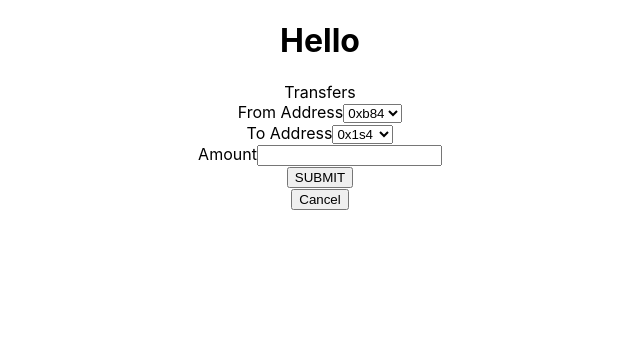
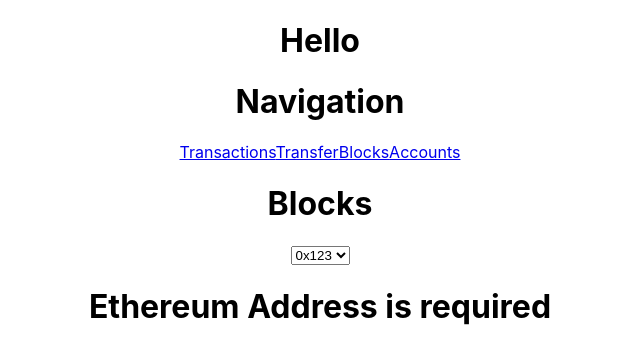
Before and after one commit to GBC-2024-Block-Explorer/block-explorer-ui, a React (Create React App) app: page /blocks in a window 1280 px wide. Shown: the top 364 px of the page, without its empty margins (320-960 px from the left). Built offline with nearby package versions, Linux system fonts and the light colour scheme.

Commit message:
✨ Created all necessary components

```diff
--- a/src/App.js
+++ b/src/App.js
@@ -1,8 +1,10 @@
 import React from "react";
 import "./App.css";
-import Header from "./components/Header";
-import Transactions from "./components/Transactions";
+// import Header from "./components/Header";
+// import Transactions from "./components/Transactions";
 import Transfer from "./components/Transfer";
+import Blocks from "./components/Blocks";
+import Navigation from "./components/Navigation";
 
 function App() {
   return (
@@ -10,7 +12,9 @@ function App() {
       <h1>Hello</h1>
       {/* <Header title="temp-page" /> */}
       {/* <Transactions /> */}
-      <Transfer />
+      {/* <Transfer /> */}
+      {/* <Blocks /> */}
+      <Navigation />
     </div>
   );
 }
--- /dev/null
+++ b/src/components/BlockDetails.js
@@ -0,0 +1,25 @@
+import React from 'react'
+
+function BlockDetails(props) {
+  return (
+    <div>
+        <h1>BlockDetails</h1>
+        <table>
+            <tr>
+                <th>Address</th>
+                <td>{props.address}</td>
+            </tr>
+            <tr>
+                <th>Gas used</th>
+                <td>{props.gasUsed}</td>
+            </tr>
+            <tr>
+                <th>balance</th>
+                <td>{props.balance}</td>
+            </tr>
+        </table>
+        </div>
+  )
+}
+
+export default BlockDetails
--- /dev/null
+++ b/src/components/Blocks.js
@@ -0,0 +1,31 @@
+import React, { useState } from "react";
+import BlockDetails from "./BlockDetails";
+
+function Blocks() {
+  const [selectedAddress, setSelectedAddress] = useState(null);
+  const [selectedBlock, setSelectedBlock] = useState(false);
+
+  const handleOnChange = (e) => {
+    e.preventDefault();
+    setSelectedAddress(e.target.value);
+    setSelectedBlock(true);
+  };
+
+  return (
+    <div>
+      <h1>Blocks</h1>
+      <select onChange={handleOnChange}>
+        <option>0x123</option>
+        <option>0x456</option>
+        <option>0x789</option>
+      </select>
+      {selectedBlock ? (
+        <BlockDetails address={selectedAddress} balance="123" gasUsed="7878" />
+      ) : (
+        <h1>Ethereum Address is required</h1>
+      )}
+    </div>
+  );
+}
+
+export default Blocks;
--- a/src/components/Navigation.js
+++ b/src/components/Navigation.js
@@ -0,0 +1,29 @@
+import React from "react";
+import { BrowserRouter as Router, Link, Route, Routes } from "react-router-dom";
+import Transactions from "./Transactions";
+import Transfer from "./Transfer";
+import Blocks from "./Blocks";
+
+function Navigation() {
+  return (
+    <div>
+      <h1>Navigation</h1>
+      <Router>
+        <nav>
+          <Link to="/">Transactions</Link>
+          <Link to="/transfer">Transfer</Link>
+          <Link to="/blocks">Blocks</Link>
+          <Link to="/accounts">Accounts</Link>
+        </nav>
+
+        <Routes>
+          <Route path="/" element={<Transactions />} />
+          <Route path="/transfer" element={<Transfer />} />
+          <Route path="/blocks" element={<Blocks />} />
+        </Routes>
+      </Router>
+    </div>
+  );
+}
+
+export default Navigation;
--- /dev/null
+++ b/src/components/Receipt.js
@@ -0,0 +1,18 @@
+import React from "react";
+
+function Receipt(props) {
+  return (
+    <div>
+      <h1>Receipt</h1>
+      <p>Transaction Hash - {props.transactionHash}</p>
+      <p>Block Hash - {props.blockHash}</p>
+      <p>Block Number - {props.blockNumber}</p>
+      <p>From Address - {props.fromAddress}</p>
+      <p>To Address - {props.toAddress}</p>
+      <p>Amount - {props.amount}</p>
+      <p>Gas used - {props.gasUsed}</p>
+    </div>
+  );
+}
+
+export default Receipt;
--- a/src/components/Transfer.js
+++ b/src/components/Transfer.js
@@ -1,6 +1,7 @@
 import React, { useState } from "react";
 import Header from "./Header";
 import { mockReceipt } from "./mock";
+import Receipt from "./Receipt";
 
 function Transfer() {
   const [fromAddress, setFromAddress] = useState("");
@@ -9,20 +10,26 @@ function Transfer() {
   const [receipt, setReceipt] = useState(null);
   const [showReceipt, setShowReceipt] = useState(false);
 
+  const mockReceipt = {
+    transactionHash: "123456",
+    date: "2024-02-28",
+    status: "SUCCESS",
+    gasUsed: "2222",
+    blockHash: "dsfg$5234",
+    blockNumber: "42"
+  };
+
   const handleSubmit = (e) => {
     e.preventDefault();
 
-    const mockReceipt = {
-      transactionId: "123456",
-      date: "2024-02-28",
-      status: "SUCCESS",
-    };
+
 
     setReceipt(mockReceipt);
     setShowReceipt(true);
   };
 
-  const handleCancel = () => {
+  const handleCancel = (e) => {
+    e.preventDefault();
     setShowReceipt(false);
     setReceipt(null);
     setFromAddress("");
@@ -51,7 +58,7 @@ function Transfer() {
         <button type="submit">SUBMIT</button>
         <br />
         <button onClick={handleCancel}>Cancel</button>
-        {showReceipt && (
+        {/* {showReceipt && (
           <div>
             <p>To Address - {toAddress}</p>
             <p>From Address - {fromAddress}</p>
@@ -60,7 +67,18 @@ function Transfer() {
             <p>Status - {receipt.status}</p>
             <p>Date - {receipt.date}</p>
           </div>
-        )}
+        )} */}
+        {showReceipt ?
+          <Receipt
+            toAddress={toAddress}
+            fromAddress={fromAddress}
+            amount={amount}
+            transactionHash={mockReceipt.transactionHash}
+            gasUsed={mockReceipt.gasUsed}
+            blockHash={mockReceipt.blockHash}
+            blockNumber={mockReceipt.blockNumber}
+          /> : <h1>Please Enter the details</h1>
+        }
       </form>
     </div>
   );
```
